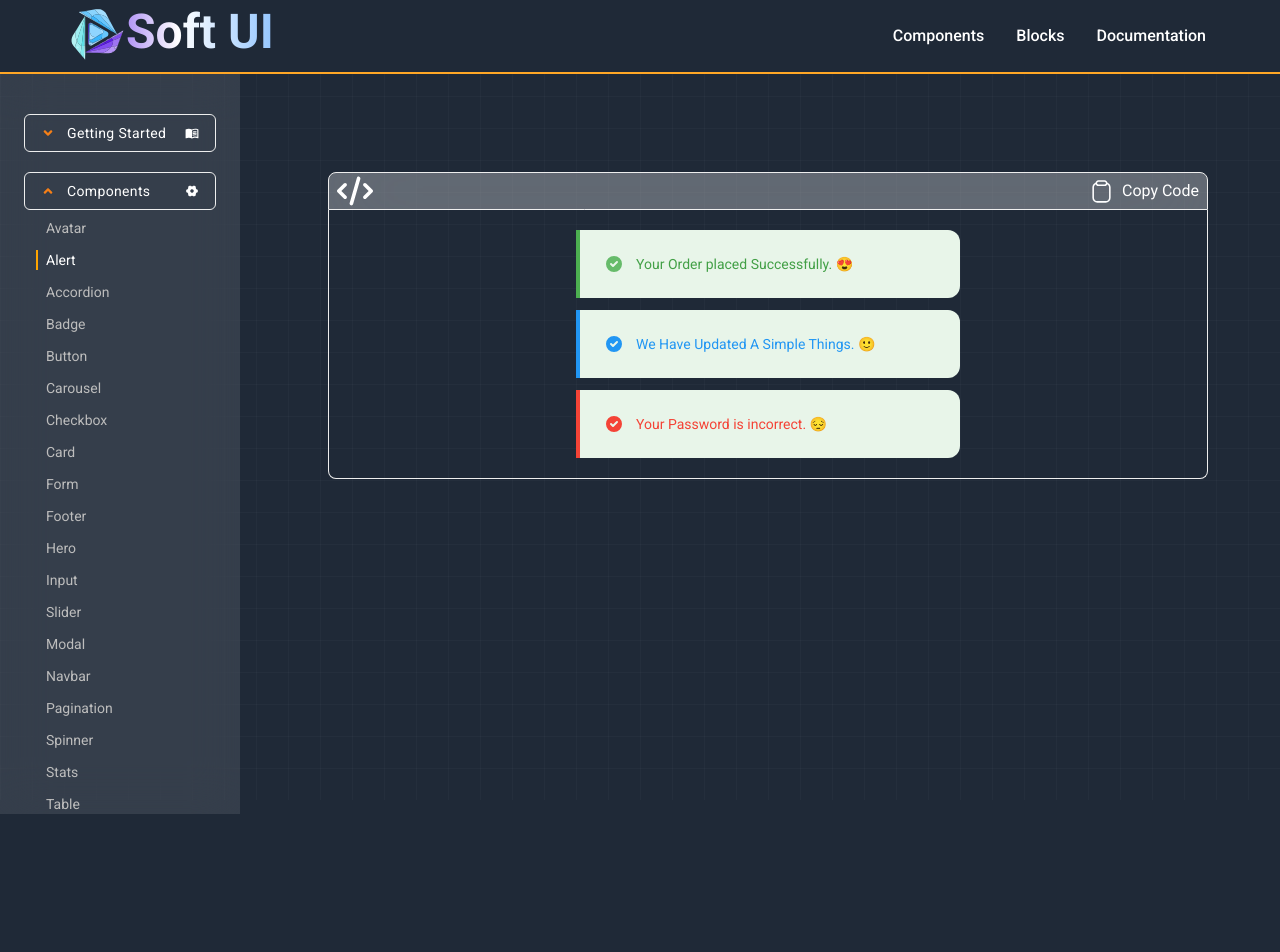
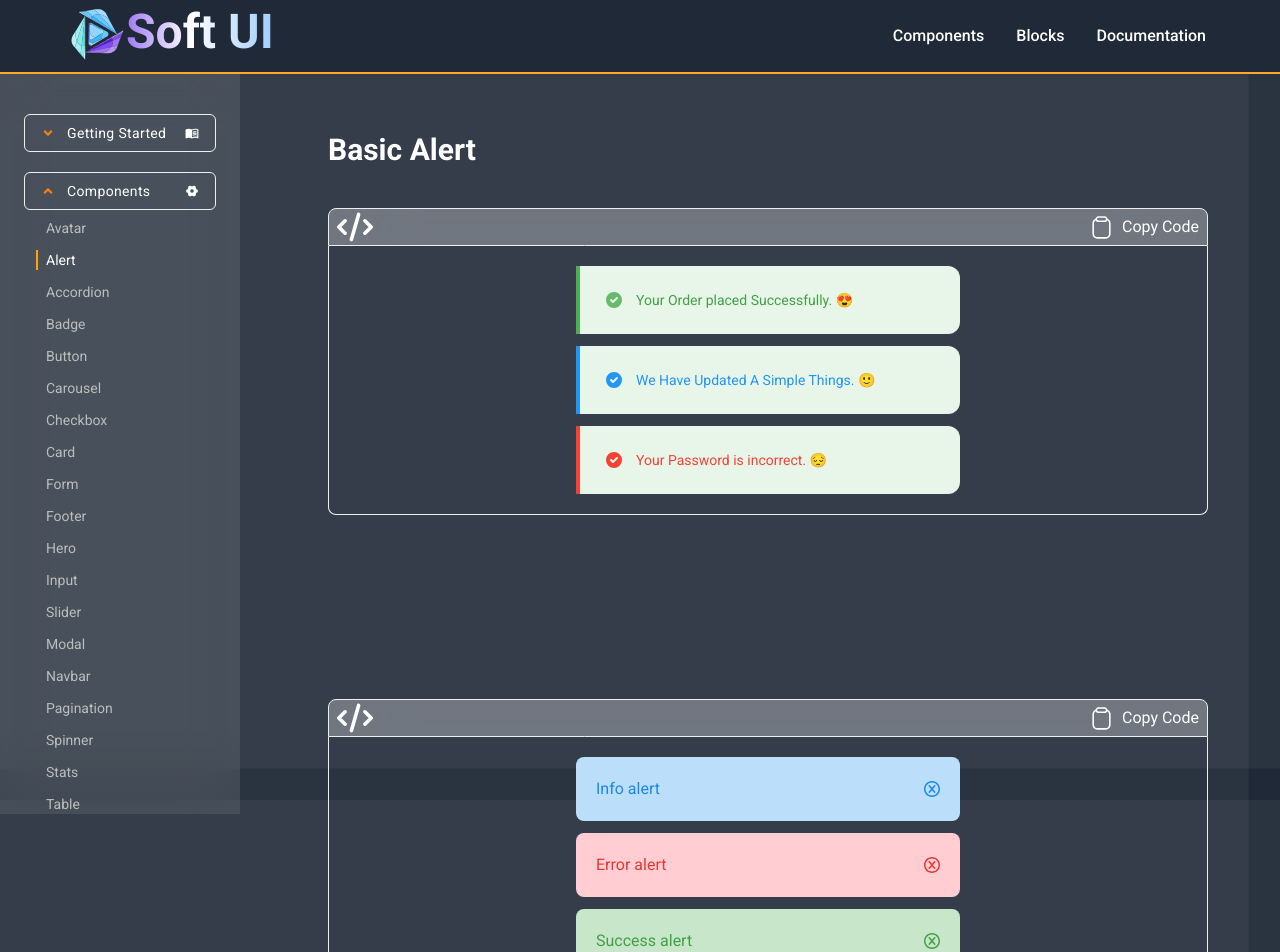
Before and after one commit to akash-khan-311/softui, a React (Vite) app: page /components/alert in a window 1280 px wide. Shown: the top 952 px of the page. Before the commit the page ends 800 px from the top, so only its background shows below. Built offline with nearby package versions, Linux system fonts and the light colour scheme.

Commit message:
alert 2 added

```diff
--- a/src/UIcomponents/Alert/Alert.jsx
+++ b/src/UIcomponents/Alert/Alert.jsx
@@ -1,9 +1,11 @@
 import Alert1 from "../../components/App/Alerts/Alert1";
+import Alert2 from "../../components/App/Alerts/Alert2";
 
 const Alert = () => {
     return(
         <div>
              <Alert1/>
+             <Alert2/>
         </div>
     )
 }
--- a/src/components/App/Alerts/Alert1.jsx
+++ b/src/components/App/Alerts/Alert1.jsx
@@ -3,7 +3,7 @@ import CodeBox from "../../../Shared/CodeBox/CodeBox";
 const Alert1 = () => {
     return(
         <div>
-             <CodeBox stringCode={`
+             <CodeBox text={'Basic Alert'} stringCode={`
    {/* Success  */}
    <div className="p-6 max-w-sm mx-auto border-l-4 border-green-500 -6 rounded-r-xl bg-green-50">
        <div className="flex ">
--- /dev/null
+++ b/src/components/App/Alerts/Alert2.jsx
@@ -0,0 +1,58 @@
+
+import CodeBox from "../../../Shared/CodeBox/CodeBox";
+
+const Alert2 = () => {
+
+
+    return(
+        <div>
+             <CodeBox stringCode={`{/* Infor Alert */}
+  <div className="max-w-sm mx-auto flex items-center justify-between p-5 leading-normal text-blue-600 bg-blue-100 rounded-lg" role="alert">
+    <p>Info alert</p>
+    <svg   className="inline w-4 h-4 fill-current ml-2 hover:opacity-80 cursor-pointer" xmlns="http://www.w3.org/2000/svg" viewBox="0 0 512 512">
+      <path d="M256 0C114.6 0 0 114.6 0 256s114.6 256 256 256s256-114.6 256-256S397.4 0 256 0zM256 464c-114.7 0-208-93.31-208-208S141.3 48 256 48s208 93.31 208 208S370.7 464 256 464zM359.5 133.7c-10.11-8.578-25.28-7.297-33.83 2.828L256 218.8L186.3 136.5C177.8 126.4 162.6 125.1 152.5 133.7C142.4 142.2 141.1 157.4 149.7 167.5L224.6 256l-74.88 88.5c-8.562 10.11-7.297 25.27 2.828 33.83C157 382.1 162.5 384 167.1 384c6.812 0 13.59-2.891 18.34-8.5L256 293.2l69.67 82.34C330.4 381.1 337.2 384 344 384c5.469 0 10.98-1.859 15.48-5.672c10.12-8.562 11.39-23.72 2.828-33.83L287.4 256l74.88-88.5C370.9 157.4 369.6 142.2 359.5 133.7z" />
+    </svg>
+  </div>
+  {/* Danger Alert */}
+  <div className=" max-w-sm mx-auto flex items-center justify-between p-5 leading-normal text-red-600 bg-red-100 rounded-lg" role="alert">
+    <p>Error alert</p>
+    <svg  className="inline w-4 h-4 fill-current ml-2 hover:opacity-80 cursor-pointer" xmlns="http://www.w3.org/2000/svg" viewBox="0 0 512 512">
+      <path d="M256 0C114.6 0 0 114.6 0 256s114.6 256 256 256s256-114.6 256-256S397.4 0 256 0zM256 464c-114.7 0-208-93.31-208-208S141.3 48 256 48s208 93.31 208 208S370.7 464 256 464zM359.5 133.7c-10.11-8.578-25.28-7.297-33.83 2.828L256 218.8L186.3 136.5C177.8 126.4 162.6 125.1 152.5 133.7C142.4 142.2 141.1 157.4 149.7 167.5L224.6 256l-74.88 88.5c-8.562 10.11-7.297 25.27 2.828 33.83C157 382.1 162.5 384 167.1 384c6.812 0 13.59-2.891 18.34-8.5L256 293.2l69.67 82.34C330.4 381.1 337.2 384 344 384c5.469 0 10.98-1.859 15.48-5.672c10.12-8.562 11.39-23.72 2.828-33.83L287.4 256l74.88-88.5C370.9 157.4 369.6 142.2 359.5 133.7z" />
+    </svg>
+  </div>
+  {/* Success Alert */}
+  <div className=" max-w-sm mx-auto flex items-center justify-between p-5 leading-normal text-green-600 bg-green-100 rounded-lg" role="alert">
+    <p>Success alert</p>
+    <svg  className="inline w-4 h-4 fill-current ml-2 hover:opacity-80 cursor-pointer" xmlns="http://www.w3.org/2000/svg" viewBox="0 0 512 512">
+      <path d="M256 0C114.6 0 0 114.6 0 256s114.6 256 256 256s256-114.6 256-256S397.4 0 256 0zM256 464c-114.7 0-208-93.31-208-208S141.3 48 256 48s208 93.31 208 208S370.7 464 256 464zM359.5 133.7c-10.11-8.578-25.28-7.297-33.83 2.828L256 218.8L186.3 136.5C177.8 126.4 162.6 125.1 152.5 133.7C142.4 142.2 141.1 157.4 149.7 167.5L224.6 256l-74.88 88.5c-8.562 10.11-7.297 25.27 2.828 33.83C157 382.1 162.5 384 167.1 384c6.812 0 13.59-2.891 18.34-8.5L256 293.2l69.67 82.34C330.4 381.1 337.2 384 344 384c5.469 0 10.98-1.859 15.48-5.672c10.12-8.562 11.39-23.72 2.828-33.83L287.4 256l74.88-88.5C370.9 157.4 369.6 142.2 359.5 133.7z" />
+    </svg>
+  </div>`}>
+             <div className="  space-y-3">
+                {/* Infor Alert */}
+  <div className="max-w-sm mx-auto flex items-center justify-between p-5 leading-normal text-blue-600 bg-blue-100 rounded-lg" role="alert">
+    <p>Info alert</p>
+    <svg   className="inline w-4 h-4 fill-current ml-2 hover:opacity-80 cursor-pointer" xmlns="http://www.w3.org/2000/svg" viewBox="0 0 512 512">
+      <path d="M256 0C114.6 0 0 114.6 0 256s114.6 256 256 256s256-114.6 256-256S397.4 0 256 0zM256 464c-114.7 0-208-93.31-208-208S141.3 48 256 48s208 93.31 208 208S370.7 464 256 464zM359.5 133.7c-10.11-8.578-25.28-7.297-33.83 2.828L256 218.8L186.3 136.5C177.8 126.4 162.6 125.1 152.5 133.7C142.4 142.2 141.1 157.4 149.7 167.5L224.6 256l-74.88 88.5c-8.562 10.11-7.297 25.27 2.828 33.83C157 382.1 162.5 384 167.1 384c6.812 0 13.59-2.891 18.34-8.5L256 293.2l69.67 82.34C330.4 381.1 337.2 384 344 384c5.469 0 10.98-1.859 15.48-5.672c10.12-8.562 11.39-23.72 2.828-33.83L287.4 256l74.88-88.5C370.9 157.4 369.6 142.2 359.5 133.7z" />
+    </svg>
+  </div>
+  {/* Danger Alert */}
+  <div className=" max-w-sm mx-auto flex items-center justify-between p-5 leading-normal text-red-600 bg-red-100 rounded-lg" role="alert">
+    <p>Error alert</p>
+    <svg  className="inline w-4 h-4 fill-current ml-2 hover:opacity-80 cursor-pointer" xmlns="http://www.w3.org/2000/svg" viewBox="0 0 512 512">
+      <path d="M256 0C114.6 0 0 114.6 0 256s114.6 256 256 256s256-114.6 256-256S397.4 0 256 0zM256 464c-114.7 0-208-93.31-208-208S141.3 48 256 48s208 93.31 208 208S370.7 464 256 464zM359.5 133.7c-10.11-8.578-25.28-7.297-33.83 2.828L256 218.8L186.3 136.5C177.8 126.4 162.6 125.1 152.5 133.7C142.4 142.2 141.1 157.4 149.7 167.5L224.6 256l-74.88 88.5c-8.562 10.11-7.297 25.27 2.828 33.83C157 382.1 162.5 384 167.1 384c6.812 0 13.59-2.891 18.34-8.5L256 293.2l69.67 82.34C330.4 381.1 337.2 384 344 384c5.469 0 10.98-1.859 15.48-5.672c10.12-8.562 11.39-23.72 2.828-33.83L287.4 256l74.88-88.5C370.9 157.4 369.6 142.2 359.5 133.7z" />
+    </svg>
+  </div>
+  {/* Success Alert */}
+  <div className=" max-w-sm mx-auto flex items-center justify-between p-5 leading-normal text-green-600 bg-green-100 rounded-lg" role="alert">
+    <p>Success alert</p>
+    <svg  className="inline w-4 h-4 fill-current ml-2 hover:opacity-80 cursor-pointer" xmlns="http://www.w3.org/2000/svg" viewBox="0 0 512 512">
+      <path d="M256 0C114.6 0 0 114.6 0 256s114.6 256 256 256s256-114.6 256-256S397.4 0 256 0zM256 464c-114.7 0-208-93.31-208-208S141.3 48 256 48s208 93.31 208 208S370.7 464 256 464zM359.5 133.7c-10.11-8.578-25.28-7.297-33.83 2.828L256 218.8L186.3 136.5C177.8 126.4 162.6 125.1 152.5 133.7C142.4 142.2 141.1 157.4 149.7 167.5L224.6 256l-74.88 88.5c-8.562 10.11-7.297 25.27 2.828 33.83C157 382.1 162.5 384 167.1 384c6.812 0 13.59-2.891 18.34-8.5L256 293.2l69.67 82.34C330.4 381.1 337.2 384 344 384c5.469 0 10.98-1.859 15.48-5.672c10.12-8.562 11.39-23.72 2.828-33.83L287.4 256l74.88-88.5C370.9 157.4 369.6 142.2 359.5 133.7z" />
+    </svg>
+  </div>
+</div>
+
+             </CodeBox>
+        </div>
+    )
+}
+export default Alert2;
```
